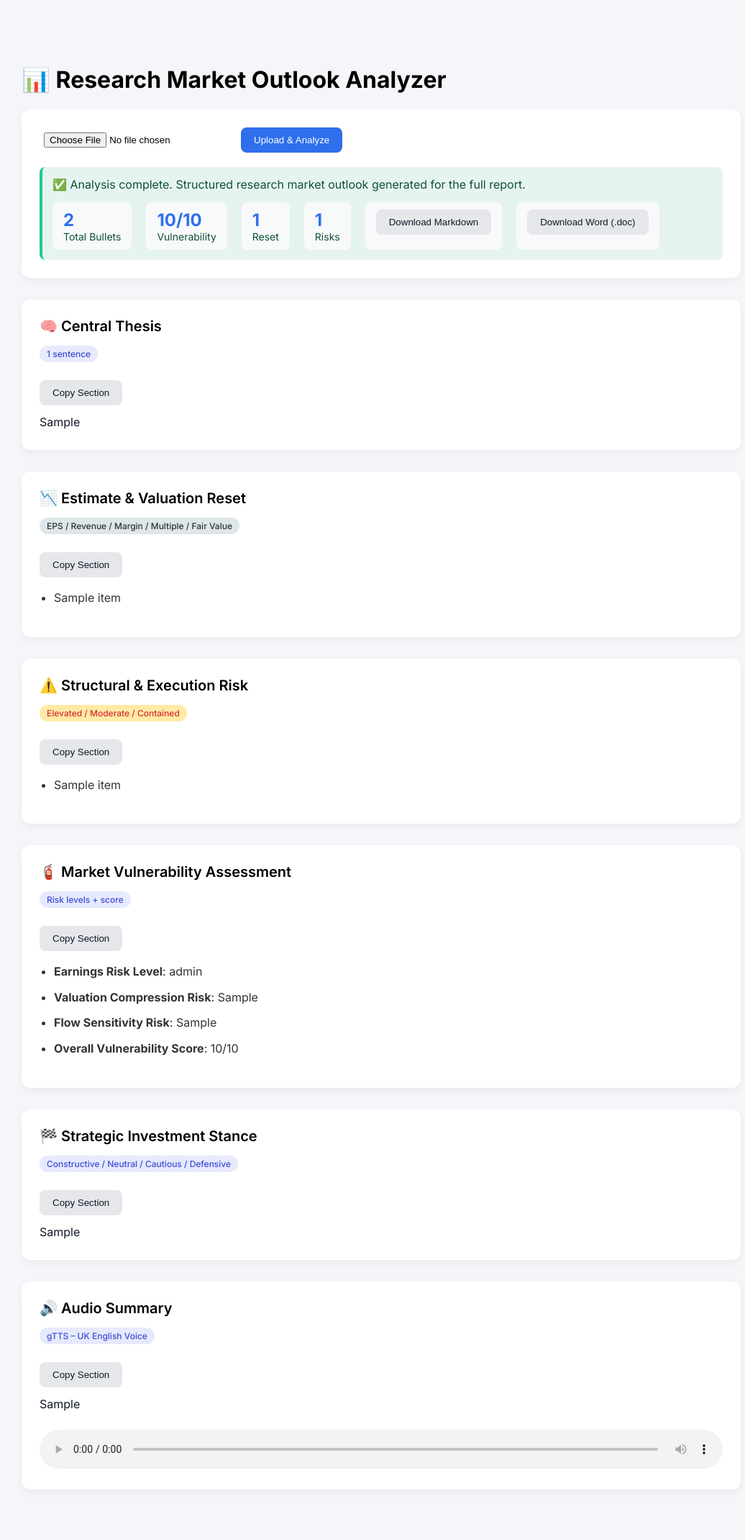
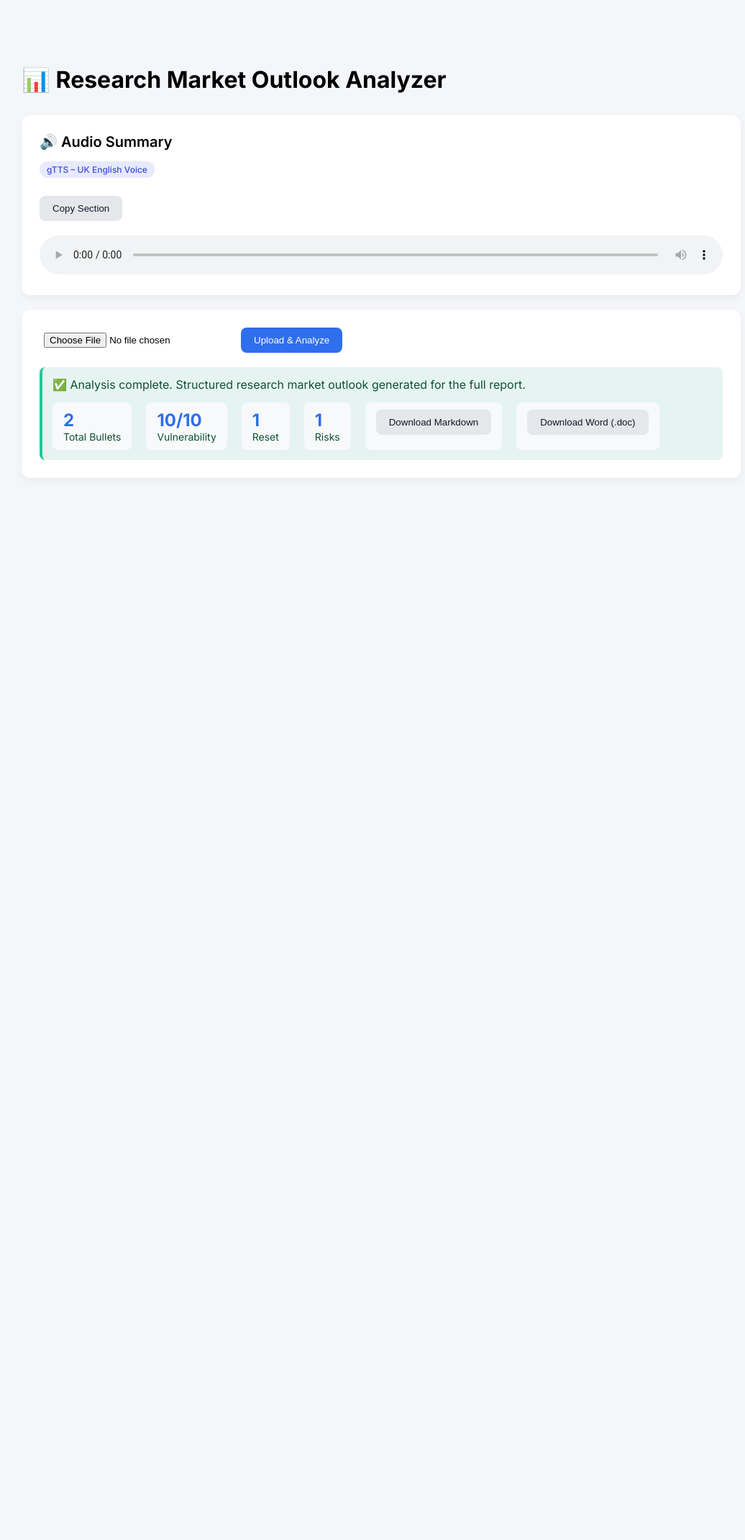
Before and after one commit to siddhanth88/AI_Speech_Research, a Flask app: template templates/index.html in a window 1280 px wide. Shown: the whole page at 72% size, without its empty margins (110-1146 px from the left). After the commit the page ends 639 px from the top, so only its background shows below. Run offline with Flask 3, Linux system fonts and the light colour scheme; the template is opened without the code that fills it: most values are stand-ins (such as "Sample title", 1, 10 or a date in 2020); some libraries are stand-ins or nearby versions.

```diff
--- a/templates/index.html
+++ b/templates/index.html
@@ -164,6 +164,20 @@
             flex-wrap: wrap;
         }
 
+        /* Text-hiding class: keeps structure, hides textual content */
+        .text-content {
+            display: none;
+        }
+
+        /* Audio-only mode: hide all text sections (keep in HTML) */
+        .section-card[data-section-title="Central Thesis"],
+        .section-card[data-section-title="Estimate & Valuation Reset"],
+        .section-card[data-section-title="Structural & Execution Risk"],
+        .section-card[data-section-title="Market Vulnerability Assessment"],
+        .section-card[data-section-title="Strategic Investment Stance"] {
+            display: none;
+        }
+
         .secondary-button {
             background-color: #e5e7eb;
             color: #111827;
@@ -214,6 +228,28 @@
 <div class="container">
 
     <h1>📊 Research Market Outlook Analyzer</h1>
+
+    {% if data %}
+    <div class="section-card" data-section-title="Audio Summary">
+        <div class="section-title">🔊 Audio Summary</div>
+        <span class="badge">gTTS – UK English Voice</span>
+        <div class="section-actions">
+            <button type="button" class="secondary-button copy-section">Copy Section</button>
+        </div>
+        <div class="text-content">
+            <p class="export-text" style="margin:0 0 12px 0; line-height:1.7; color:#111827;">{{ data.audio_script }}</p>
+        </div>
+
+        {% if audio %}
+        <audio controls preload="auto" style="margin-top:10px; width:100%;">
+            <source src="{{ audio }}" type="audio/mpeg">
+            Your browser does not support the audio element.
+        </audio>
+        {% else %}
+        <p style="margin:0; font-size:14px; color:#4b5563;">Audio could not be generated for this file.</p>
+        {% endif %}
+    </div>
+    {% endif %}
 
     <div class="upload-card">
         <form id="upload-form" method="POST" enctype="multipart/form-data">
@@ -279,7 +315,9 @@
         <div class="section-actions">
             <button type="button" class="secondary-button copy-section">Copy Section</button>
         </div>
+        <div class="text-content">
             <p class="export-text" style="margin:0; line-height:1.7; color:#111827;">{{ data.central_thesis }}</p>
+        </div>
     </div>
     {% endif %}
 
@@ -291,11 +329,13 @@
         <div class="section-actions">
             <button type="button" class="secondary-button copy-section">Copy Section</button>
         </div>
+        <div class="text-content">
             <ul>
                 {% for item in data.estimate_valuation_reset %}
                     <li>{{ item }}</li>
                 {% endfor %}
             </ul>
+        </div>
     </div>
     {% endif %}
 
@@ -307,11 +347,13 @@
         <div class="section-actions">
             <button type="button" class="secondary-button copy-section">Copy Section</button>
         </div>
+        <div class="text-content">
             <ul>
                 {% for item in data.structural_execution_risk %}
                     <li>{{ item }}</li>
                 {% endfor %}
             </ul>
+        </div>
     </div>
     {% endif %}
 
@@ -323,12 +365,14 @@
         <div class="section-actions">
             <button type="button" class="secondary-button copy-section">Copy Section</button>
         </div>
+        <div class="text-content">
             <ul>
                 <li><strong>Earnings Risk Level</strong>: <span class="export-text">{{ data.market_vulnerability_assessment.earnings_risk_level }}</span></li>
                 <li><strong>Valuation Compression Risk</strong>: <span class="export-text">{{ data.market_vulnerability_assessment.valuation_compression_risk }}</span></li>
                 <li><strong>Flow Sensitivity Risk</strong>: <span class="export-text">{{ data.market_vulnerability_assessment.flow_sensitivity_risk }}</span></li>
                 <li><strong>Overall Vulnerability Score</strong>: <span class="export-text">{{ data.market_vulnerability_assessment.overall_vulnerability_score }}/10</span></li>
             </ul>
+        </div>
     </div>
     {% endif %}
 
@@ -340,22 +384,9 @@
         <div class="section-actions">
             <button type="button" class="secondary-button copy-section">Copy Section</button>
         </div>
+        <div class="text-content">
             <p class="export-text" style="margin:0; line-height:1.7; color:#111827;">{{ data.strategic_investment_stance }}</p>
         </div>
-    {% endif %}
-
-    {% if audio %}
-    <div class="section-card" data-section-title="Audio Ready Script (Narration)">
-        <div class="section-title">🔊 Audio Summary</div>
-        <span class="badge">gTTS – UK English Voice</span>
-        <div class="section-actions">
-            <button type="button" class="secondary-button copy-section">Copy Section</button>
-        </div>
-        <p class="export-text" style="margin:0 0 12px 0; line-height:1.7; color:#111827;">{{ data.audio_script }}</p>
-        <audio controls style="margin-top:10px; width:100%;">
-            <source src="{{ audio }}" type="audio/mpeg">
-            Your browser does not support the audio element.
-        </audio>
     </div>
     {% endif %}
 
```
Lines whose indentation alone changed are shown as unchanged.
